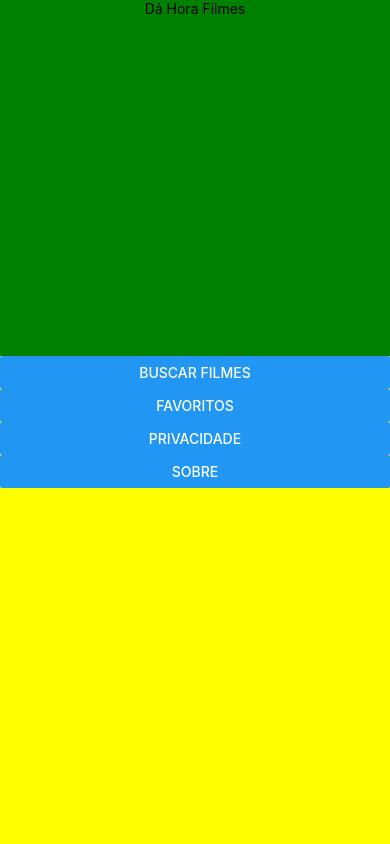
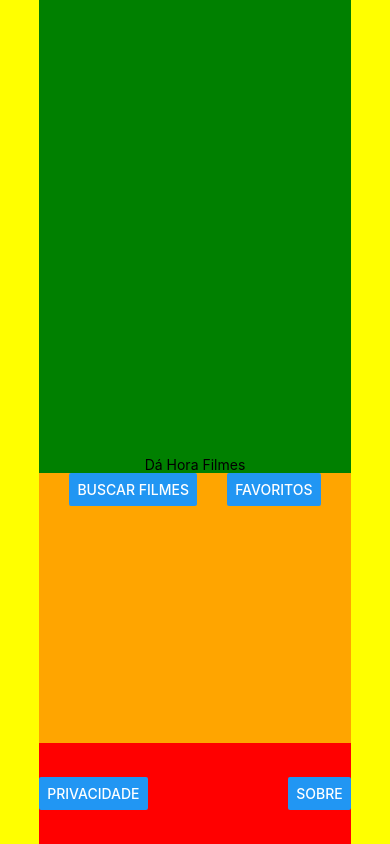
Before and after one commit to Felipebandradev/dahora-filmes, a React Native app: screen / in a window 390 px wide. Built offline with nearby package versions, Linux system fonts and the light colour scheme.

Commit message:
feat: Ajustes de Estilos iniciais

```diff
--- a/App.js
+++ b/App.js
@@ -36,7 +36,32 @@ const estilos = StyleSheet.create({
 
   viewLogo: {
     backgroundColor: "green",
-    flex: 0.5,
+    flex: 0.7,
     alignItems: "center",
+    justifyContent: "flex-end",
+    width: "79.9%",
+    marginLeft: "auto",
+    marginRight: "auto",
+  },
+  viewBotoes: {
+    flex: 0.4,
+    flexDirection: "row",
+    justifyContent: "space-evenly",
+    alignItems: "flex-start",
+    width: "79.9%",
+    marginLeft: "auto",
+    marginRight: "auto",
+    backgroundColor: "orange",
+  },
+
+  viewRodape: {
+    flex: 0.15,
+    flexDirection: "row",
+    alignItems: "center",
+    justifyContent: "space-between",
+    backgroundColor: "red",
+    width: "79.9%",
+    marginLeft: "auto",
+    marginRight: "auto",
   },
 });
```
